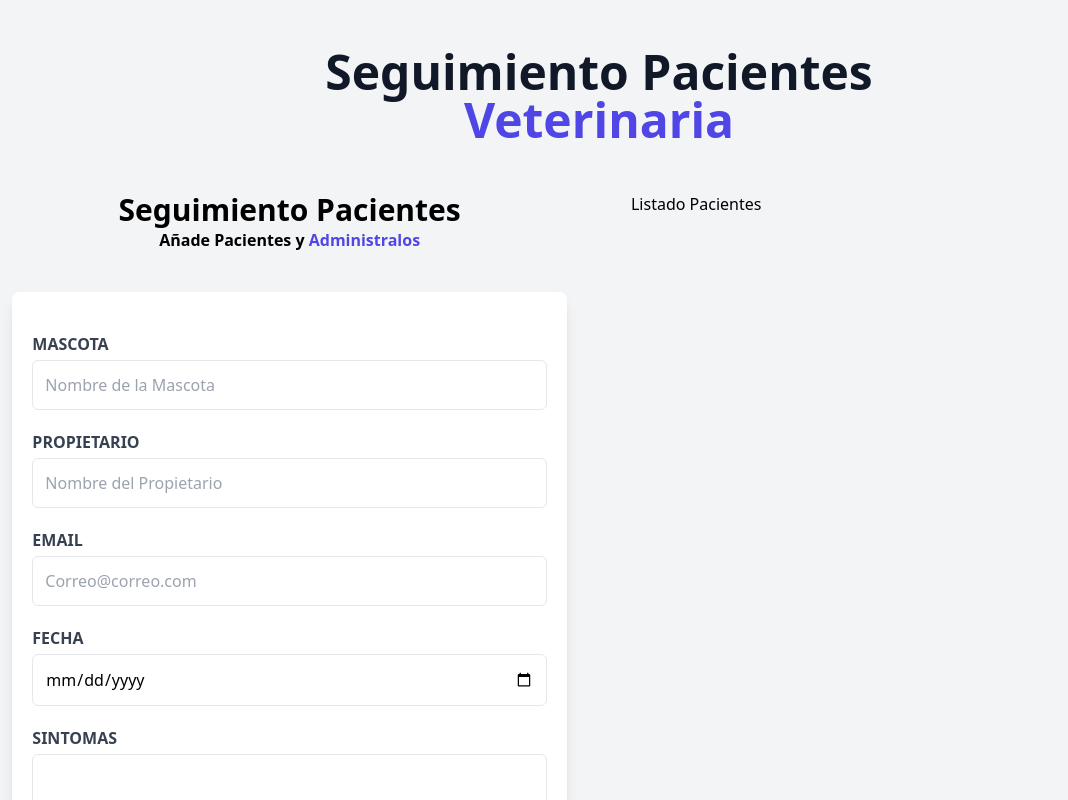
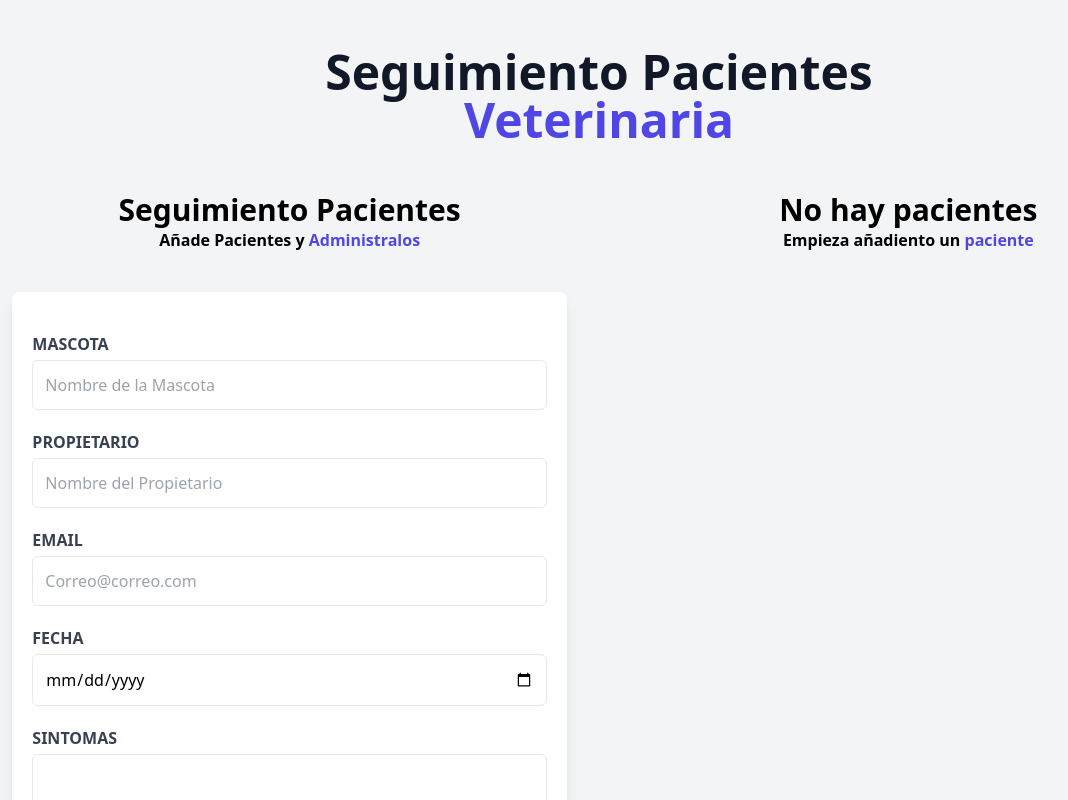
Before and after one commit to AtochePascual-Dev/Citas-Veterinaria-React, a React (Vite) app: page / in a window 1280 px wide. Shown: the top 800 px of the page, without its empty margins (41-1109 px from the left). Built offline with nearby package versions, Linux system fonts and the light colour scheme.

Commit message:
[FEATURE] listar pacientes

```diff
--- a/src/App.jsx
+++ b/src/App.jsx
@@ -1,6 +1,7 @@
 import { useState } from "react"
 import Formulario from "./components/Formulario"
 import Header from "./components/Header"
+import ListadoPacientes from "./components/ListadoPacientes";
 
 function App() {
   const [pacientes, setPacientes] = useState([]);
@@ -15,7 +16,9 @@ function App() {
           setPacientes={setPacientes}
         />
 
-        <p>Listado Pacientes</p>
+        <ListadoPacientes
+          pacientes={pacientes}
+        />
       </div>
     </div>
   )
--- /dev/null
+++ b/src/components/ListadoPacientes.jsx
@@ -0,0 +1,28 @@
+import Paciente from "./Paciente"
+
+const ListadoPacientes = ({ pacientes }) => {
+  return (
+    <div>
+
+      <h2 className="text-3xl font-black text-center">{pacientes.length ? 'Listado Pacientes' : 'No hay pacientes'}</h2>
+
+      {
+        pacientes.length
+          ? <p className="mb-10 font-bold text-center" >Administra tus pacientes y <span className="text-indigo-600">citas</span></p>
+          : <p className="mb-10 font-bold text-center" >Empieza añadiento un <span className="text-indigo-600">paciente</span></p>
+      }
+
+      <div className="md:h-screen md:overflow-y-scroll">
+        {
+          pacientes.map((paciente) =>
+            <Paciente
+              key={paciente.id}
+              paciente={paciente}
+            />)
+        }
+      </div>
+    </div>
+  )
+}
+
+export default ListadoPacientes
--- a/src/components/Paciente.jsx
+++ b/src/components/Paciente.jsx
@@ -1,13 +1,22 @@
-const Paciente = () => {
-
+const Paciente = ({ paciente }) => {
+  const { nombre, propietario, email, fecha, sintoma } = paciente;
 
   return (
     <div className="mb-5 px-5 py-10 rounded-lg shadow-lg bg-white">
-      <p className="mb-1 font-bold uppercase text-gray-900">Nombre: <span className="font-normal normal-case">hook</span></p>
-      <p className="mb-1 font-bold uppercase text-gray-900">Propietario: <span className="font-normal normal-case">Jean</span></p>
-      <p className="mb-1 font-bold uppercase text-gray-900">Email: <span className="font-normal normal-case">correo@correo.com</span></p>
-      <p className="mb-1 font-bold uppercase text-gray-900">Fecha: <span className="font-normal normal-case">20-10-2023</span></p>
-      <p className="mb-1 font-bold uppercase text-gray-900">Sintomas: <span className="font-normal normal-case"> Lorem ipsum dolor sit amet consectetur adipisicing elit. Quas natus aperiam mollitia, doloribus at eaque!</span></p>
+      <p className="mb-1 font-bold uppercase text-gray-900">Nombre: <span className="font-normal normal-case">{nombre}</span></p>
+      <p className="mb-1 font-bold uppercase text-gray-900">Propietario: <span className="font-normal normal-case">{propietario}</span></p>
+      <p className="mb-1 font-bold uppercase text-gray-900">Email: <span className="font-normal normal-case">{email}</span></p>
+      <p className="mb-1 font-bold uppercase text-gray-900">Fecha: <span className="font-normal normal-case">{fecha}</span></p>
+      <p className="mb-5 font-bold uppercase text-gray-900">Sintomas: <span className="font-normal normal-case"> {sintoma}</span></p>
+
+      <div className="flex justify-between">
+        <button className="px-10 py-3 font-bold uppercase rounded-md text-white bg-indigo-600 transition-colors duration-300 hover:bg-indigo-700">
+          Editar
+        </button>
+        <button className="px-10 py-3 font-bold uppercase rounded-md text-white bg-red-600 transition-colors duration-300 hover:bg-red-700">
+          Eliminar
+        </button>
+      </div>
     </div>
   )
 }
```
